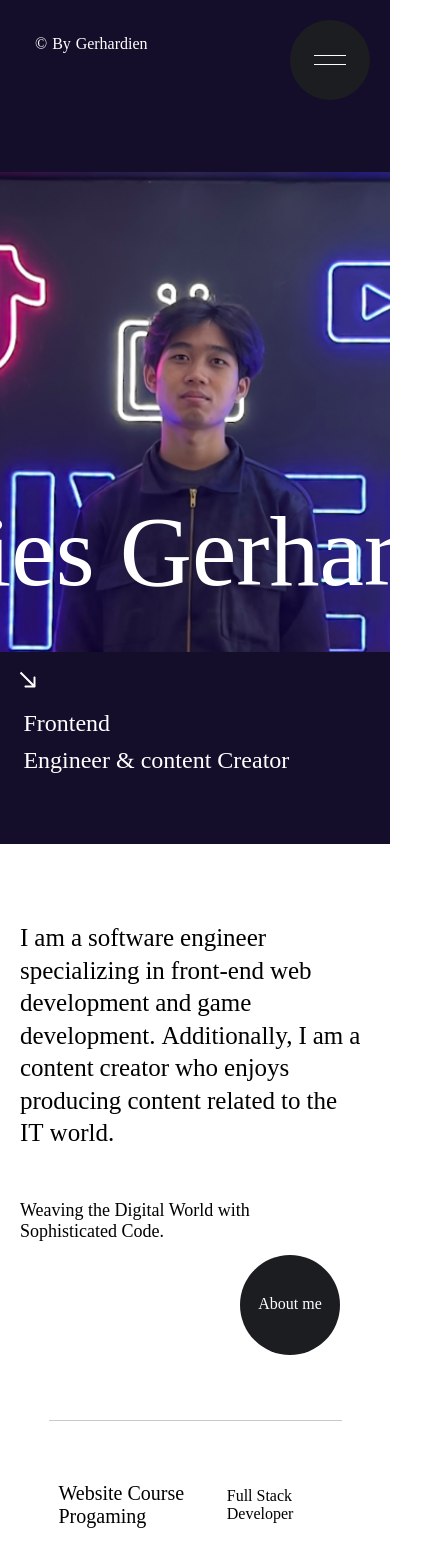
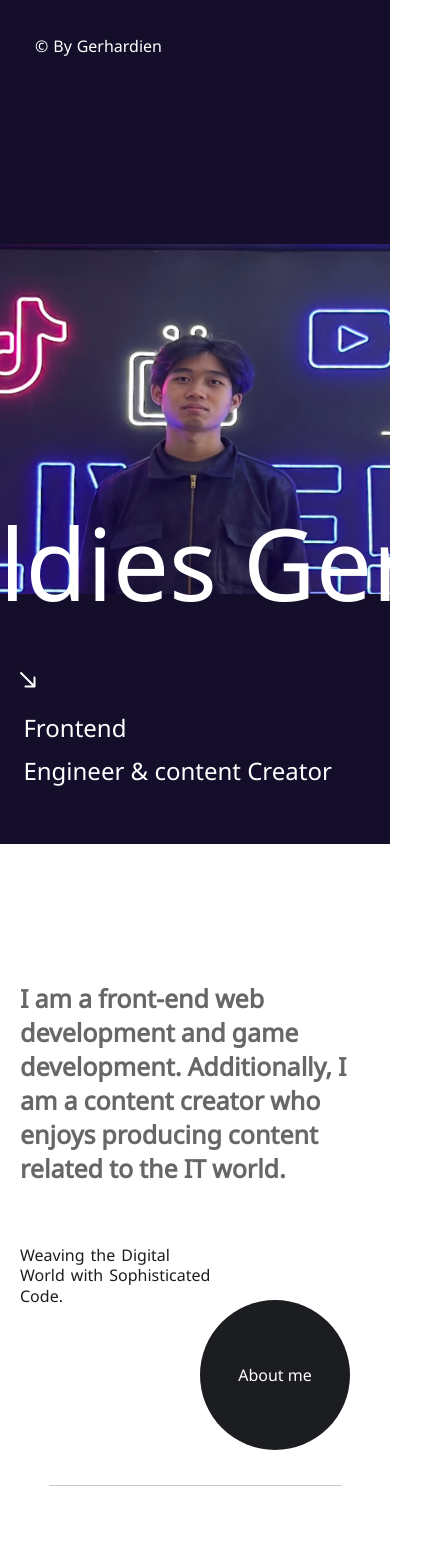
Before and after one commit to haldies/Portofolio-v2, a React (Vite) app: page / in a window 390 px wide. Shown: the top 1550 px of the page, 429 px wide, since content can reach past the window. Built offline with nearby package versions, Linux system fonts and the light colour scheme.

Commit message:
membetulkan bug pandding dan margin

```diff
--- a/src/app/globals.css
+++ b/src/app/globals.css
@@ -1,6 +1,13 @@
 
+@import url('https://fonts.googleapis.com/css2?family=Noto+Sans&display=swap');
+
+html,body{
+    font-family: 'Noto Sans', sans-serif;
+    width: 100%;
+}
 body{
+    width: 100%;
     margin: 0px;
-    overflow: hidden;
+    /* overflow: hidden;  */
     cursor: wait;
 }
--- a/src/components/Contact/style.module.scss
+++ b/src/components/Contact/style.module.scss
@@ -5,9 +5,11 @@
     align-items: center;
     justify-content: center;
     background-color: #141516;
+    padding-top: 100px;
     position: relative;
+    z-index: 0;
     .body{
-        padding-top: 200px;
+
         width: 100%;
         max-width: 1800px;
         background-color: #141516;
@@ -109,7 +111,6 @@
                 top: 30%;
                 left: 100%;
                 @media screen and (max-width: 768px) {
-
                     left: 90%;
                 }
             }
--- a/src/components/Description/animation.js
+++ b/src/components/Description/animation.js
@@ -4,24 +4,23 @@ export const slideUp = {
     },
     open: (i) => ({
         y: "0%",
-        transition: {duration: 0.5, delay: 0.01 * i}
+        transition: {duration: 0.6, delay: 0.01 * i}
     }),
     closed: {
         y: "100%",
         transition: {duration: 0.5}
     }
 }
-
-export const opacity = {
+export const slideUpp = {
     initial: {
-        opacity: 0
+        y: "100%"
     },
-    open: {
-        opacity: 1,
-        transition: {duration: 0.5}
-    },
+    open: (i) => ({
+        y: "0%",
+        transition: {duration: 0.9, delay: 0.10 * i}
+    }),
     closed: {
-        opacity: 0,
+        y: "100%",
         transition: {duration: 0.5}
     }
 }
--- a/src/components/Description/index.jsx
+++ b/src/components/Description/index.jsx
@@ -1,24 +1,32 @@
 import styles from './style.module.scss';
 import { useInView, motion } from 'framer-motion';
 import { useRef } from 'react';
-import { slideUp, opacity } from './animation';
+import { slideUp, slideUpp } from './animation';
 import Rounded from '../../common/RoundedButton';
 export default function index() {
 
-    const phrase = "I am a software engineer specializing in front-end web development and game development. Additionally, I am a content creator who enjoys producing content related to the IT world.";
+    const phrase = "I am a front-end web development and game development. Additionally, I am a content creator who enjoys producing content related to the IT world.";
+    const subPhrase ="Weaving the Digital World with Sophisticated Code."
     const description = useRef(null);
     const isInView = useInView(description)
+
     return (
         <div ref={description} className={styles.description}>
             <div className={styles.body}>
-                <p>
+                <p >
                 {
                     phrase.split(" ").map( (word, index) => {
                         return <span key={index} className={styles.mask}><motion.span variants={slideUp} custom={index} animate={isInView ? "open" : "closed"} key={index}>{word}</motion.span></span>
                     })
                 }
                 </p>
-                <motion.p variants={opacity} animate={isInView ? "open" : "closed"}>Weaving the Digital World with Sophisticated Code.</motion.p>
+                <p >
+                {
+                    subPhrase.split(" ").map( (word, index) => {
+                        return <span key={index} className={styles.mask}><motion.span variants={slideUpp} custom={index} animate={isInView? "open" : "closed"} key={index}>{word}</motion.span></span>
+                    })
+                }
+                </p>
                 <div >
                     <Rounded className={styles.button}>
                         <p>About me</p>
--- a/src/components/Description/style.module.scss
+++ b/src/components/Description/style.module.scss
@@ -9,8 +9,7 @@
     @media screen and (max-width: 768px) {
         padding-left: 20px;
         padding-right: 20px;
-        margin-top: 0px;
-        padding-top: 20%;
+        margin-top: 35%;
         padding-bottom: 20%;
       }
 
@@ -27,11 +26,14 @@
         p{
             margin: 0px;
             &:nth-of-type(1){
+                text-align: start;
+                color: #1c1d20ac;
+                width: 100%;
                 font-size: 36px;
-                gap: 8px;
-                line-height: 1.3;
+                font-weight: 600;
                 @media screen and (max-width: 768px) {
                     font-size: 25px;
+                    width: 100%;
                 }
                 span{
                     margin-right: 3px;
@@ -43,18 +45,35 @@
                 }
             }
             &:nth-of-type(2){
-                font-size: 18px;
-                width: 80%;
-                font-weight: 300;
+                color:
+                #1c1d20;
+                margin-top: 10px;
+                padding-left: 50px;
+                width: 200px;
+                font-size: 16px;
+                gap: 8px;
+                line-height: 1.3;
+                span{
+                    margin-right: 3px;
+                }
+                .mask{
+                    position: relative;
+                    overflow: hidden;
+                    display: inline-flex;
+                }
+                @media screen and (max-width: 768px) {
+                    padding-left: 0px;
+                }
             }
 
         }
+
         .button{
-            top: 80%;
-            left: calc(100% - 200px);
-            width: 180px;
-            height: 180px;
-            background-color: #1C1D20;
+            top: 150%;
+            left: calc(100% - 260px);
+            width: 200px;
+            height: 200px;
+            background-color: #1c1d20;
             color: white;
             border-radius: 50%;
             position: absolute;
@@ -63,12 +82,14 @@
             justify-content: center;
             cursor: pointer;
             @media screen and (max-width: 768px) {
-                left: calc(100% - 130px);
-                width: 100px;
-                height: 100px;
-                top: 90%;
+                left: calc(100% - 170px);
+                width: 150px;
+                height: 150px;
+                top: 85%;
               }
             p{
+                color: #ffffff;
+                text-align: center;
                 margin: 0px;
                 font-size: 16px;
                 font-weight: 300;
--- a/src/components/Header/style.module.scss
+++ b/src/components/Header/style.module.scss
@@ -130,7 +130,7 @@
     z-index: 4;
     @media screen and (max-width: 768px) {
 
-        transform: scale(1); // Adjust font size for smaller screens
+        transform: scale(0); // Adjust font size for smaller screens
       }
 
     .button{
--- a/src/components/Landing/index.jsx
+++ b/src/components/Landing/index.jsx
@@ -32,16 +32,16 @@ export default function Home() {
   }, [])
 
   const animate = () => {
-    if (xPercent < -100) {
+    if (xPercent < -150) {
       xPercent = 0;
     }
     else if (xPercent > 0) {
-      xPercent = -100;
+      xPercent = -150;
     }
     gsap.set(firstText.current, { xPercent: xPercent })
     gsap.set(secondText.current, { xPercent: xPercent })
     requestAnimationFrame(animate);
-    xPercent += 0.1 * direction;
+    xPercent += 0.04 * direction;
   }
 
   return (
--- a/src/components/Landing/style.module.scss
+++ b/src/components/Landing/style.module.scss
@@ -8,14 +8,20 @@
   align-items: center;
 
   .profil{
-    width: 700px;
-    height: 200px;
-    margin-bottom: 300px;
+    width: 600px;
+    height: 350px;
+    margin-bottom: 150px;
+    @media screen and (max-width: 768px) {
+      margin-bottom: 1%;
+    }
 
 
     img {
       width: 100%;
       border-radius: 20px;
+      @media screen and (max-width: 768px) {
+        height: 100%;
+      }
     }
 
   }
@@ -54,7 +60,7 @@
   .description {
     position: absolute;
     top: 35%;
-    left: 65%;
+    left: 75%;
     color: white;
     font-size: 24px;
     font-weight: 300;
--- a/src/components/SlidingImages/index.jsx
+++ b/src/components/SlidingImages/index.jsx
@@ -51,7 +51,7 @@ export default function index() {
 
     const x1 = useTransform(scrollYProgress, [0, 1], [0, 150])
     const x2 = useTransform(scrollYProgress, [0, 1], [0, -150])
-    const height = useTransform(scrollYProgress, [0, 0.9], [100, 0])
+    const height = useTransform(scrollYProgress, [0, 0.9], [2000, 0])
 
     return (
         <div ref={container} className={styles.slidingImages}>
@@ -79,8 +79,8 @@ export default function index() {
                         })
                     }
                 </motion.div>
-                <motion.div style={{height}} className={styles.circleContainer}>
-                    <div className={styles.circle}></div>
+                <motion.div className={styles.circleContainer}>
+                    <div  style={{height}} className={styles.circle}></div>
                 </motion.div>
         </div>
     )
--- a/src/components/SlidingImages/style.module.scss
+++ b/src/components/SlidingImages/style.module.scss
@@ -1,4 +1,5 @@
 .slidingImages{
+    overflow-x: hidden;
     display: flex;
     flex-direction: column;
     gap: 3vw;
@@ -7,12 +8,13 @@
     background-color: white;
     z-index: 1;
     @media screen and (max-width: 768px) {
-        margin-top: 0px;
+        margin-top: 50px;
     }
 
     .slider{
         display: flex;
         position: relative;
+        height: 100%;
         gap: 3vw;
         width: 120vw;
         left: -10vw;
@@ -31,33 +33,16 @@
                 }
             }
         }
-        @media screen and (max-width: 768px) {
-            display: none;
 
-        }
     }
     .circleContainer{
-        background-color: red;
+        width: 100%;
+        background-color: #ffffff00;
+        z-index: 3;
         position: relative;
         margin-top: 100px;
-
-
         @media screen and (max-width: 768px) {
-            margin-top: 150%;
-        }
-        .circle{
-            height: 1550%;
-            width: 120%;
-            left: -10%;
-            border-radius: 0 0 50% 50%;
-            background-color: white;
-            z-index: 1;
-            position: absolute;
-            box-shadow: 0px 60px 50px rgba(0, 0, 0, 0.748);
-            @media screen and (max-width: 768px) {
-                height: 120%;
-
-            }
+            margin-top: 50%;
         }
     }
 }
```
Also changed, not shown: src/components/Projects/index.jsx (+18 -18 lines).
